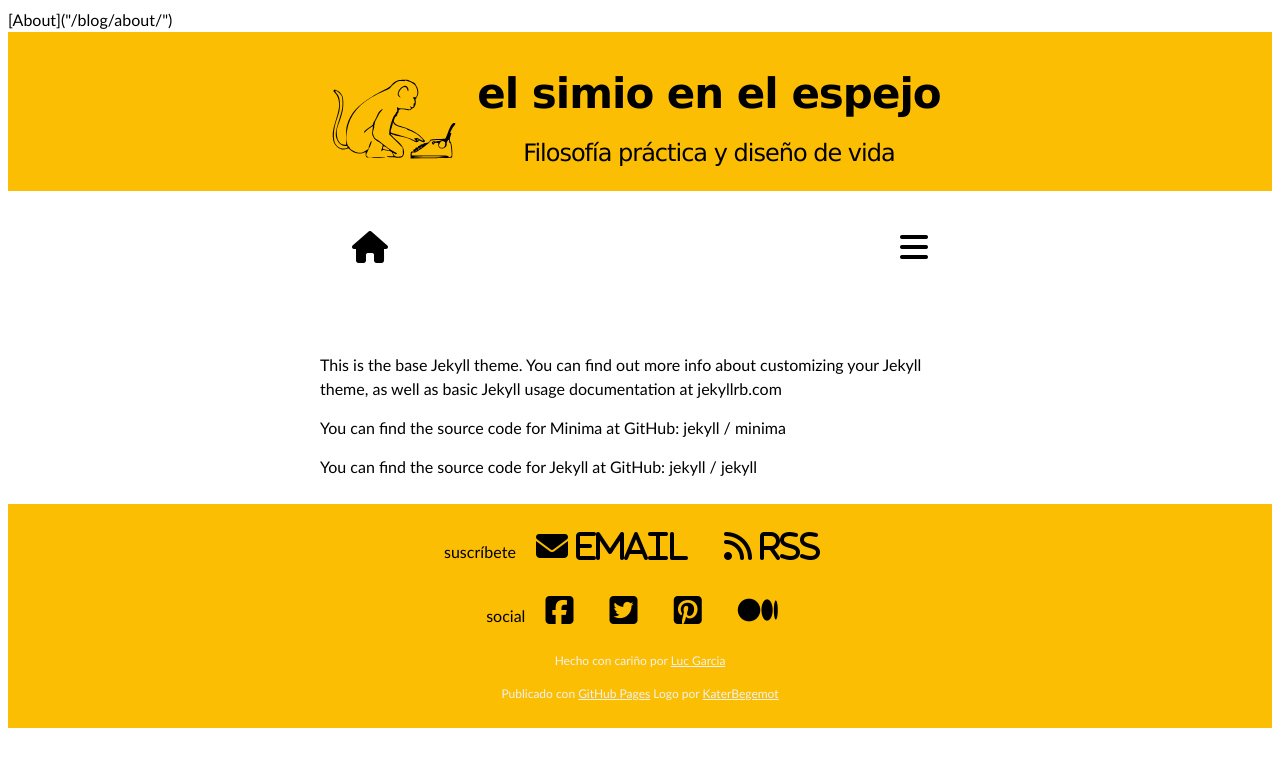
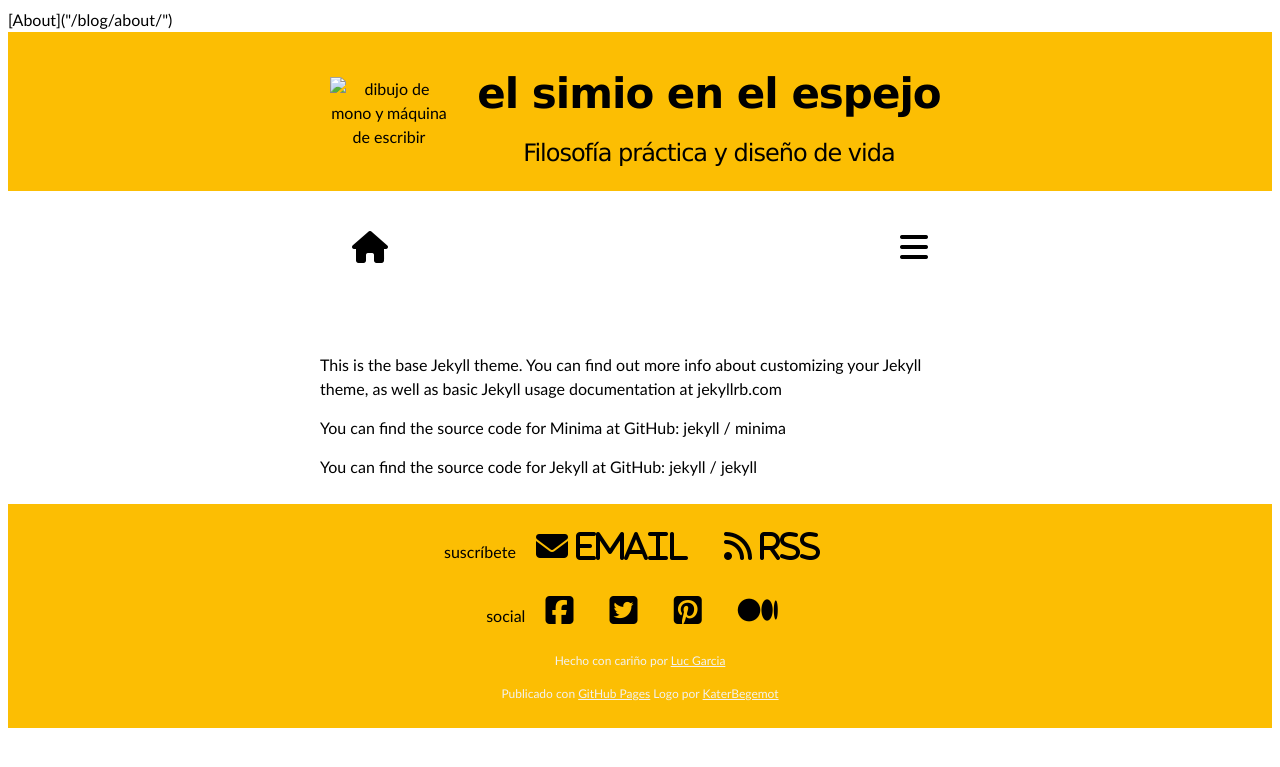
Before and after one commit to LucGarcia/blog, a Jekyll site: the page built from about.markdown, in a window 1280 px wide. Shown: the top 767 px of the page. Built offline with Jekyll 4.4.1, drawn with Linux system fonts in a browser that asks for light colours; nearby versions of some CDN libraries.

Commit message:
Change path to monkey image in header

```diff
--- a/_includes/header.html
+++ b/_includes/header.html
@@ -2,7 +2,7 @@
 <div id="header_wrap" class="outer">
   <header class="inner">
     <div id="logo">
-      <img src="/assets/images/monkey.svg" alt="dibujo de mono y máquina de escribir">
+      <img src="assets/images/monkey.svg" alt="dibujo de mono y máquina de escribir">
     </div>
     <div id="header_content">
       <h1 id="project_title">{{ site.title | default: site.github.repository_name }}</h1>
```
